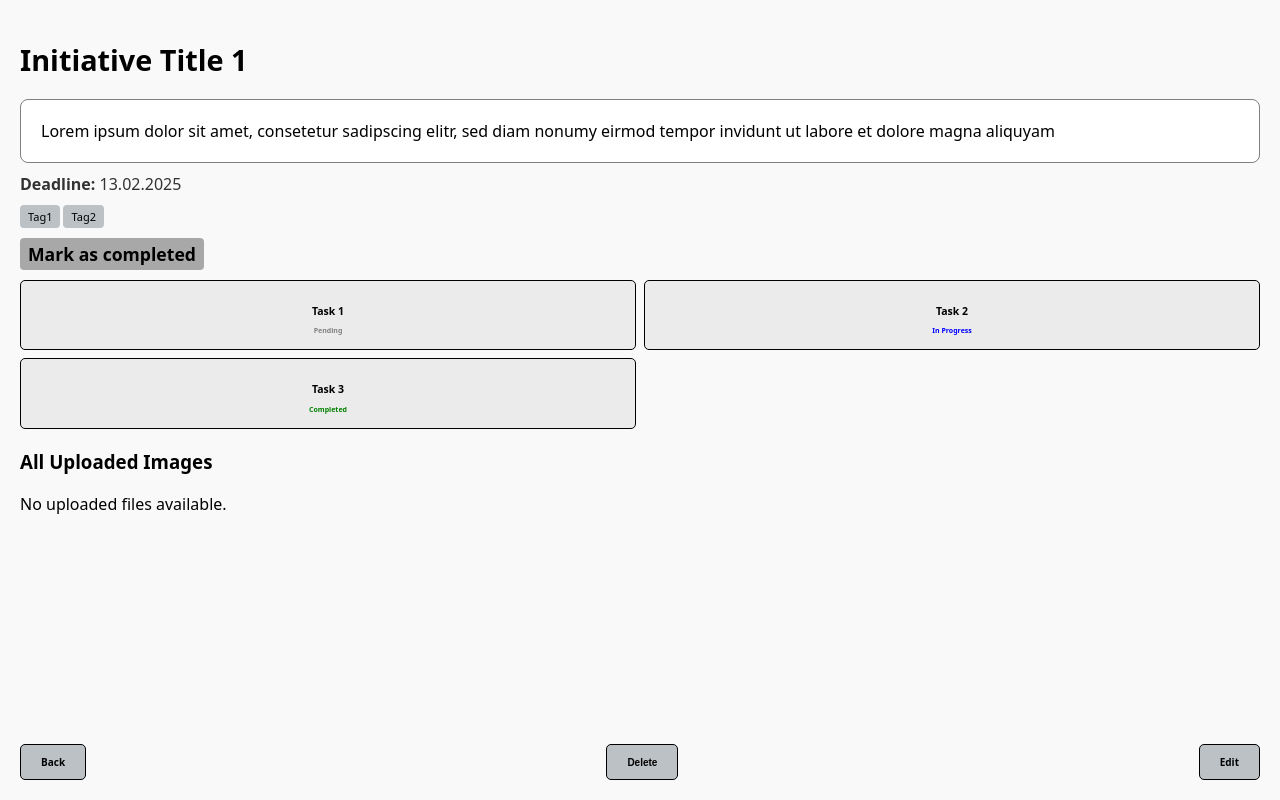
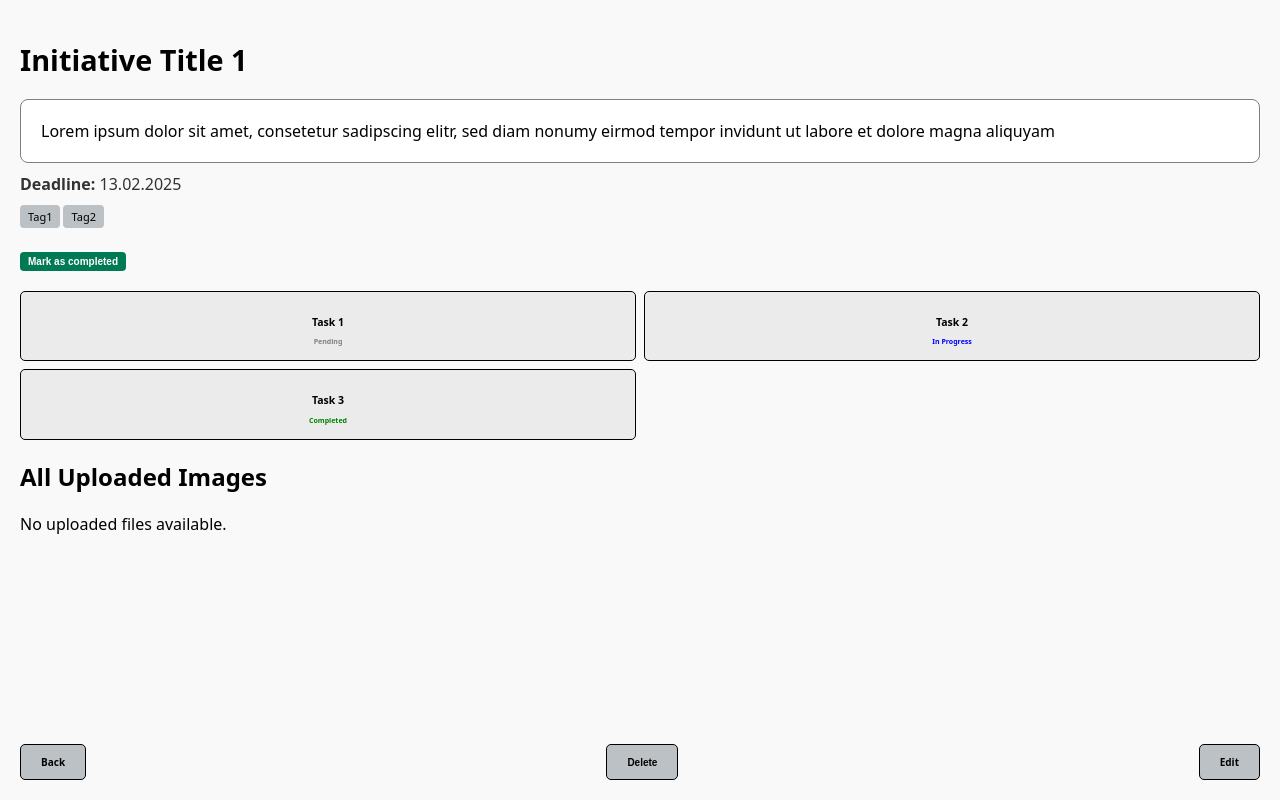
Before and after one commit to NilooBR/capstone-project, a Next.js app: page /initiatives/1 in a window 1280 px wide. Built offline with nearby package versions, Linux system fonts and the light colour scheme.

Commit message:
changed mark as completed from span to button + fixed some heading

```diff
--- a/Components/CompletedInitiative.js
+++ b/Components/CompletedInitiative.js
@@ -1,11 +1,11 @@
 import styled from "styled-components";
 
 const Badge = styled.span`
-padding-left:  20px;
+padding-left:  10px;
 
 `
 
 export default function CompletedInitiative({ isCompleted }) {
     if (!isCompleted) return null;
-    return <Badge>✔️</Badge>
+    return <Badge>✓</Badge>
 }
--- a/Components/InitiativeCard.js
+++ b/Components/InitiativeCard.js
@@ -142,9 +142,9 @@ export default function InitiativeCard({
     <Card isCompleted={isCompleted}>
       <TopLeftButton onClick={() => setIsModalOpen(true)}>...</TopLeftButton>
       <StyledLink href={`/initiatives/${id}`}>
-        <h3>
+        <h2>
           {title} <CompletedInitiative isCompleted={isCompleted} />{" "}
-        </h3>
+        </h2>
         <TagList>
           {tags.map((tag) => (
             <Tag key={tag}>{tag}</Tag>
--- a/Components/InitiativeDetailPage.js
+++ b/Components/InitiativeDetailPage.js
@@ -61,14 +61,16 @@ export default function InitiativeDetailPage({
             </ConfirmationDialogButton>
           </ConfirmationDialog>
         )}
-        <CompletedContainer onClick={() => onToggleCompleted(id)}>
+        <CompletedContainer>
+          <button onClick={() => onToggleCompleted(id)}>
             {isCompleted ? (
-            <span>
+              <>
                 Completed <CompletedInitiative isCompleted={isCompleted} />
-            </span>
+              </>
             ) : (
-            <span>Mark as completed</span>
+              <>Mark as completed</>
             )}
+          </button>
         </CompletedContainer>
         <TasksGrid>
           {tasks?.length > 0 ? (
@@ -90,7 +92,7 @@ export default function InitiativeDetailPage({
           )}
         </TasksGrid>
         <AttachmentSection>
-          <h3>All Uploaded Images</h3>
+          <h2>All Uploaded Images</h2>
           {allUploadedImages.length > 0 ? (
             <AttachmentList>
               {allUploadedImages.map((url) => (
@@ -186,13 +188,23 @@ const ConfirmationDialog = styled.div`
 
 const CompletedContainer = styled.div`
   display: inline-block;
+  margin-top: 20px;
+  margin-bottom: 20px;
+
+  button {
     cursor: pointer;
-  background: #a8a8a8;
+    background: #007a55;
+    border: none;
     border-radius: 4px;
     padding: 4px 8px;
-  font-size: 1.1rem;
+    font-size: 10px;
     font-weight: bold;
-  margin: 10px 0;
+    color: white;
+
+    &:hover {
+      background-color: #032f2e;
+    }
+  }
 `;
 
 const Footer = styled.div`
@@ -276,7 +288,7 @@ const AddTaskCard = styled.div`
   cursor: pointer;
   margin: 2px;
   background-color: white;
-`
+`;
 
 const TaskCard = styled.div`
   padding: 2px;
```
Lines whose indentation alone changed are shown as unchanged.
